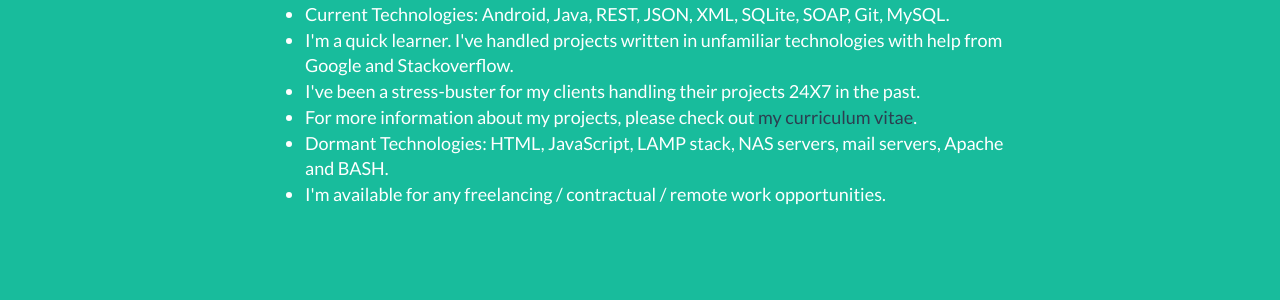
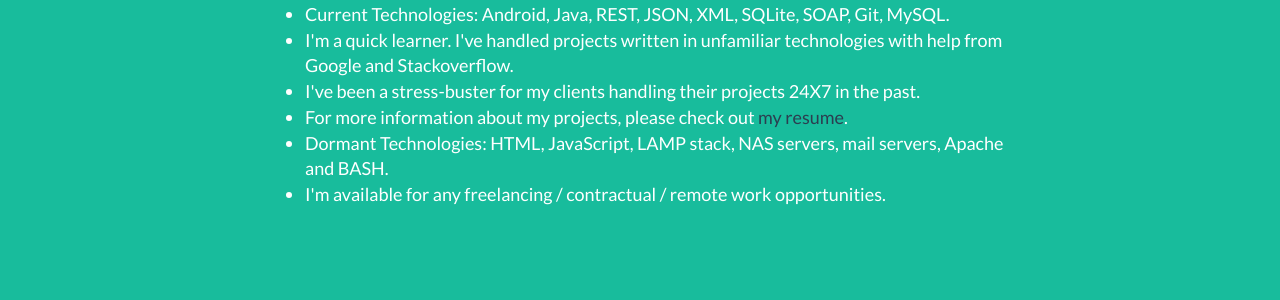
Before and after one commit to ojhariddhish/ojhariddhish.github.io, a Jekyll site: the page built from index.html, in a window 1280 px wide and 900 px high, scrolled down 1316 px. Shown: the part 154-454 px from the top of the window. Built offline with Jekyll 4.4.1, drawn with Linux system fonts in a browser that asks for light colours; comment, search, counter and statistics services are not loaded.

Commit message:
Updated my resume.

```diff
--- a/_includes/about.html
+++ b/_includes/about.html
@@ -19,7 +19,7 @@
                     <li>I'm a quick learner. I've handled projects written in unfamiliar technologies with help
                       from Google and Stackoverflow.</li>
                     <li>I've been a stress-buster for my clients handling their projects 24X7 in the past. </li>
-                    <li>For more information about my projects, please check out <a href="files/RiddhishOjha_CV.pdf" target="_blank" style="color:#2c3e50;"> my curriculum vitae</a>.</li>
+                    <li>For more information about my projects, please check out <a href="files/RiddhishOjha.pdf" target="_blank" style="color:#2c3e50;"> my resume</a>.</li>
                     <li>Dormant Technologies: HTML, JavaScript, LAMP stack, NAS servers, mail servers, Apache and BASH. </li>
                     <li>I'm available for any freelancing / contractual / remote work opportunities.</li></font>
                   </ul>
```
Also changed, not shown: 1 other file.
